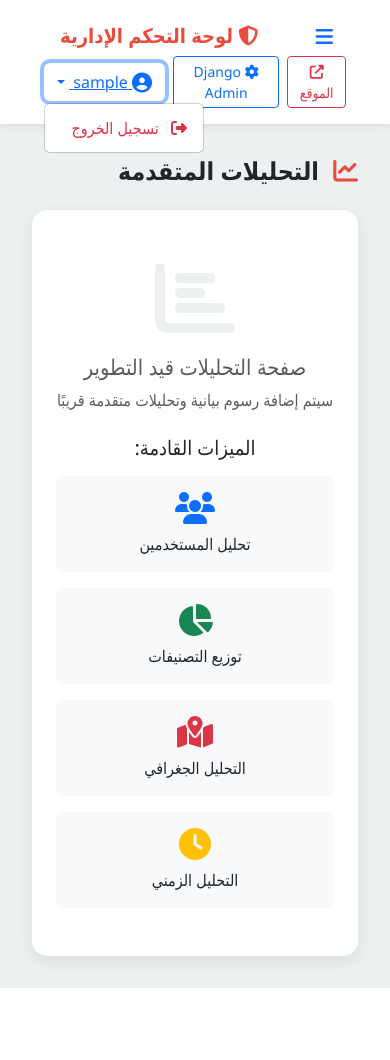
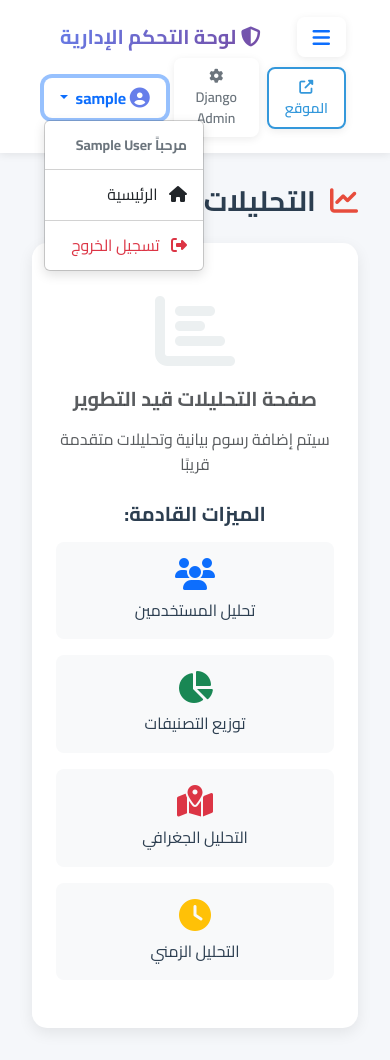
Before and after one commit to sendoo-m/daliil-ay-khidma, a Django app: page /admin-dashboard/analytics/ in a window 390 px wide, after a click on "sample". Before the commit the page ends 988 px from the top, so only its background shows below. Run offline with Django 5.2, Linux system fonts and the light colour scheme; the visitor is signed in with stand-in values (Sample User, id 1); parts of the project's set-up code (start-up, migrations or seed data) failed here and were passed over.

Commit message:
✨ Update base template with global CSS and better fonts
- Add link to global theme CSS
- Include Cairo font from Google Fonts
- Better sidebar navigation
- Improved responsive design

```diff
--- a/templates/dashboard/admin/base.html
+++ b/templates/dashboard/admin/base.html
@@ -7,22 +7,24 @@
     <meta name="viewport" content="width=device-width, initial-scale=1.0">
     <title>{% block title %}لوحة التحكم الإدارية{% endblock %} - دليل أي خدمة</title>
 
+    <!-- Google Fonts -->
+    <link rel="preconnect" href="https://fonts.googleapis.com">
+    <link rel="preconnect" href="https://fonts.gstatic.com" crossorigin>
+    <link href="https://fonts.googleapis.com/css2?family=Cairo:wght@400;600;700&display=swap" rel="stylesheet">
+
     <!-- Bootstrap 5 RTL -->
     <link href="https://cdn.jsdelivr.net/npm/bootstrap@5.3.2/dist/css/bootstrap.rtl.min.css" rel="stylesheet">
 
     <!-- Font Awesome -->
     <link rel="stylesheet" href="https://cdnjs.cloudflare.com/ajax/libs/font-awesome/6.5.1/css/all.min.css">
 
+    <!-- Global Theme CSS -->
+    <link rel="stylesheet" href="{% static 'dashboard/css/global-theme.css' %}">
+
     <style>
         :root {
-            --admin-primary: linear-gradient(135deg, #e74c3c 0%, #c0392b 100%);
+            --admin-primary: linear-gradient(135deg, #667eea 0%, #764ba2 100%);
             --admin-sidebar: linear-gradient(180deg, #2c3e50 0%, #34495e 100%);
-        }
-
-        body {
-            font-family: 'Segoe UI', 'Cairo', Tahoma, Geneva, Verdana, sans-serif;
-            background: #ecf0f1;
-            overflow-x: hidden;
         }
 
         /* Admin Sidebar */
@@ -88,6 +94,7 @@
 
         .main-content {
             padding: 2rem;
+            min-height: 100vh;
         }
 
         .stat-card {
@@ -160,22 +148,27 @@
                 <i class="fas fa-bars fa-lg"></i>
             </button>
 
-            <span class="navbar-brand fw-bold" style="color: #e74c3c;">
-                <i class="fas fa-shield-alt"></i> لوحة التحكم الإدارية
+            <span class="navbar-brand fw-bold" style="background: var(--admin-primary); -webkit-background-clip: text; -webkit-text-fill-color: transparent; background-clip: text;">
+                <i class="fas fa-shield-alt" style="color: #667eea;"></i> لوحة التحكم الإدارية
             </span>
 
             <div class="ms-auto d-flex align-items-center gap-2">
-                <a href="/" class="btn btn-outline-danger btn-sm" target="_blank">
+                <a href="/" class="btn btn-outline-primary btn-sm" target="_blank">
                     <i class="fas fa-external-link-alt"></i> الموقع
                 </a>
-                <a href="/admin/" class="btn btn-outline-primary btn-sm" target="_blank">
+                <a href="/admin/" class="btn btn-outline-secondary btn-sm" target="_blank">
                     <i class="fas fa-cog"></i> Django Admin
                 </a>
                 <div class="dropdown">
-                    <button class="btn btn-link dropdown-toggle" type="button" data-bs-toggle="dropdown">
-                        <i class="fas fa-user-circle fa-lg"></i> {{ user.username }}
+                    <button class="btn btn-link dropdown-toggle text-decoration-none" type="button" data-bs-toggle="dropdown">
+                        <i class="fas fa-user-circle fa-lg" style="color: #667eea;"></i>
+                        <span class="fw-bold">{{ user.username }}</span>
                     </button>
-                    <ul class="dropdown-menu dropdown-menu-end">
+                    <ul class="dropdown-menu dropdown-menu-end shadow">
+                        <li><h6 class="dropdown-header">مرحباً {{ user.get_full_name|default:user.username }}</h6></li>
+                        <li><hr class="dropdown-divider"></li>
+                        <li><a class="dropdown-item" href="{% url 'admin_dashboard:home' %}"><i class="fas fa-home me-2"></i> الرئيسية</a></li>
+                        <li><hr class="dropdown-divider"></li>
                         <li><a class="dropdown-item text-danger" href="{% url 'accounts:logout' %}"><i class="fas fa-sign-out-alt me-2"></i> تسجيل الخروج</a></li>
                     </ul>
                 </div>
@@ -192,37 +185,37 @@
                         <div class="admin-logo">
                             <i class="fas fa-shield-alt"></i>
                         </div>
-                        <h6 class="text-white">الإدارة</h6>
-                        <small class="text-white-50">{{ user.username }}</small>
+                        <h6 class="text-white fw-bold">الإدارة</h6>
+                        <small class="text-white-50"><i class="fas fa-user me-1"></i>{{ user.username }}</small>
                     </div>
 
                     <nav class="nav flex-column mt-3">
-                        <a class="nav-link" href="{% url 'admin_dashboard:home' %}">
+                        <a class="nav-link {% if request.resolver_match.url_name == 'home' %}active{% endif %}" href="{% url 'admin_dashboard:home' %}">
                             <i class="fas fa-tachometer-alt"></i> الرئيسية
                         </a>
-                        <a class="nav-link" href="{% url 'admin_dashboard:users_list' %}">
+                        <a class="nav-link {% if 'users' in request.resolver_match.url_name %}active{% endif %}" href="{% url 'admin_dashboard:users_list' %}">
                             <i class="fas fa-users"></i> المستخدمين
                         </a>
-                        <a class="nav-link" href="{% url 'admin_dashboard:businesses_list' %}">
+                        <a class="nav-link {% if 'business' in request.resolver_match.url_name %}active{% endif %}" href="{% url 'admin_dashboard:businesses_list' %}">
                             <i class="fas fa-store"></i> المحلات
                         </a>
-                        <a class="nav-link" href="{% url 'admin_dashboard:products_list' %}">
+                        <a class="nav-link {% if 'product' in request.resolver_match.url_name %}active{% endif %}" href="{% url 'admin_dashboard:products_list' %}">
                             <i class="fas fa-box"></i> المنتجات
                         </a>
-                        <a class="nav-link" href="{% url 'admin_dashboard:deals_list' %}">
-                            <i class="fas fa-tags"></i> العروض
+                        <a class="nav-link {% if 'deal' in request.resolver_match.url_name %}active{% endif %}" href="{% url 'admin_dashboard:deals_list' %}">
+                            <i class="fas fa-percent"></i> العروض
                         </a>
-                        <a class="nav-link" href="{% url 'admin_dashboard:reviews_list' %}">
+                        <a class="nav-link {% if 'review' in request.resolver_match.url_name %}active{% endif %}" href="{% url 'admin_dashboard:reviews_list' %}">
                             <i class="fas fa-star"></i> التقييمات
                         </a>
-                        <a class="nav-link" href="{% url 'admin_dashboard:categories_list' %}">
+                        <a class="nav-link {% if 'categor' in request.resolver_match.url_name %}active{% endif %}" href="{% url 'admin_dashboard:categories_list' %}">
                             <i class="fas fa-list"></i> التصنيفات
                         </a>
                         <hr class="text-white-50 mx-3">
-                        <a class="nav-link" href="{% url 'admin_dashboard:analytics' %}">
+                        <a class="nav-link {% if 'analytics' in request.resolver_match.url_name %}active{% endif %}" href="{% url 'admin_dashboard:analytics' %}">
                             <i class="fas fa-chart-line"></i> التحليلات
                         </a>
-                        <a class="nav-link" href="{% url 'admin_dashboard:settings' %}">
+                        <a class="nav-link {% if 'settings' in request.resolver_match.url_name %}active{% endif %}" href="{% url 'admin_dashboard:settings' %}">
                             <i class="fas fa-cog"></i> الإعدادات
                         </a>
                     </nav>
@@ -235,6 +228,7 @@
                 <div class="mb-4">
                     {% for message in messages %}
                     <div class="alert alert-{{ message.tags }} alert-dismissible fade show" role="alert">
+                        <i class="fas fa-{% if message.tags == 'success' %}check-circle{% elif message.tags == 'error' or message.tags == 'danger' %}exclamation-circle{% elif message.tags == 'warning' %}exclamation-triangle{% else %}info-circle{% endif %} me-2"></i>
                         {{ message }}
                         <button type="button" class="btn-close" data-bs-dismiss="alert"></button>
                     </div>
@@ -257,6 +251,13 @@
                 bsAlert.close();
             });
         }, 5000);
+
+        // Active navigation highlight
+        document.querySelectorAll('.admin-sidebar .nav-link').forEach(link => {
+            if (link.href === window.location.href) {
+                link.classList.add('active');
+            }
+        });
     </script>
     {% block extra_js %}{% endblock %}
 </body>
```
Also changed, not shown: other parts of templates/dashboard/admin/base.html (+8 -23 lines).
